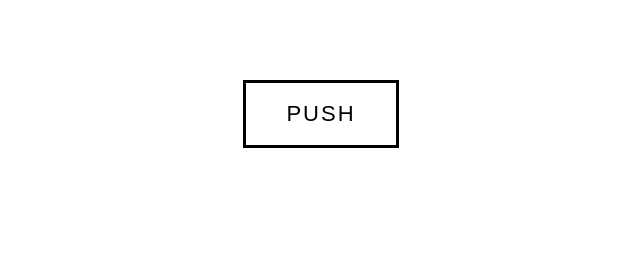
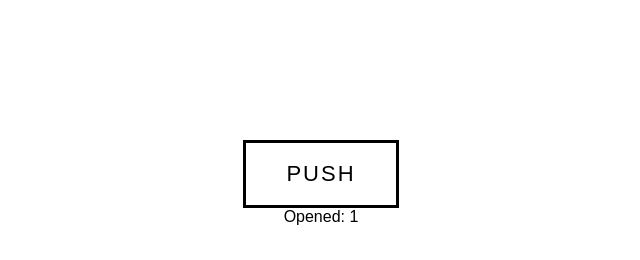
Before and after one commit to aivvdmo-gif/random-go, a plain HTML site: page index.html in a window 1280 px wide. Both pictures are taken after a click on the button "PUSH". Shown: the whole page, without its empty margins (319-959 px from the left). Drawn offline with Linux system fonts and the light colour scheme.

Commit message:
Update index.html

```diff
--- a/index.html
+++ b/index.html
@@ -9,7 +9,7 @@
       color: black;
       font-family: Arial, sans-serif;
       text-align: center;
-      margin-top: 80px;
+      margin-top: 140px;
     }
     #btn {
       padding: 18px 40px;
@@ -24,11 +24,16 @@
       background: black;
       color: white;
     }
+
+    #counter{
+      margin-top
   </style>
 </head>
 <body>
 
   <button id="btn">PUSH</button>
+
+  <div id="counter">Opened: 0</div>
 
   <script>
     const sites = [
@@ -103,6 +108,9 @@
     /* -------------------- ランダム処理 -------------------- */
     let remaining = [...sites];
 
+    let openedCount = 0;
+    const counterEl = document.getElementById("counter");
+
     document.getElementById("btn").addEventListener("click", () => {
       if (remaining.length === 0) {
         alert("☆Updating...Please wait⭐︎");
@@ -111,7 +119,11 @@
       const index = Math.floor(Math.random() * remaining.length);
       const site = remaining.splice(index, 1)[0];
       window.open(site.url, "_blank");
+
+      openedCount++;
+      counterEl.textContent = `Opened: ${openedCount}`;
     });
+
   </script>
 
 </body>
```
